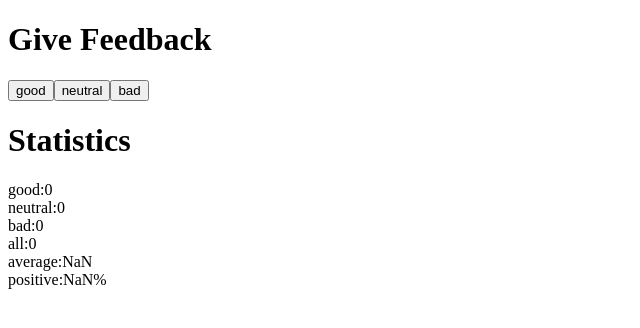
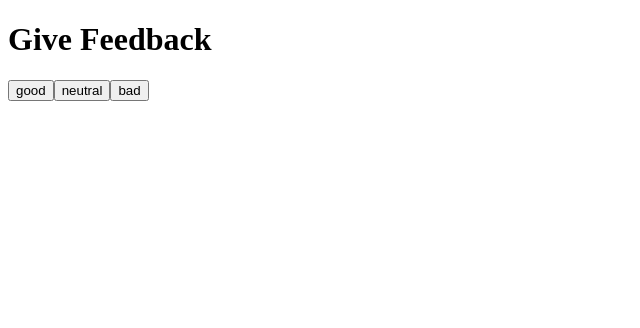
Before and after one commit to 22sanjeevrai22/fullstack-open-exercises, a React (Vite) app in the folder part-1/uniCafe/unicafe/: page / in a window 1280 px wide. Shown: the top 328 px of the page, without its empty margins (0-640 px from the left). Built offline with nearby package versions, Linux system fonts and the light colour scheme.

Commit message:
1.9 exercise completed

```diff
--- a/part-1/uniCafe/unicafe/src/App.jsx
+++ b/part-1/uniCafe/unicafe/src/App.jsx
@@ -38,7 +38,9 @@ const App = () => {
       <button onClick={handleGood}>good</button>
       <button onClick={() => setNeutral((prev) => prev + 1)}>neutral</button>
       <button onClick={() => setBad((prev) => prev + 1)}>bad</button>
-      <Statistics good={good} neutral={neutral} bad={bad} total={total} />
+      {total ? (
+        <Statistics good={good} neutral={neutral} bad={bad} total={total} />
+      ) : null}
     </>
   );
 };
```
